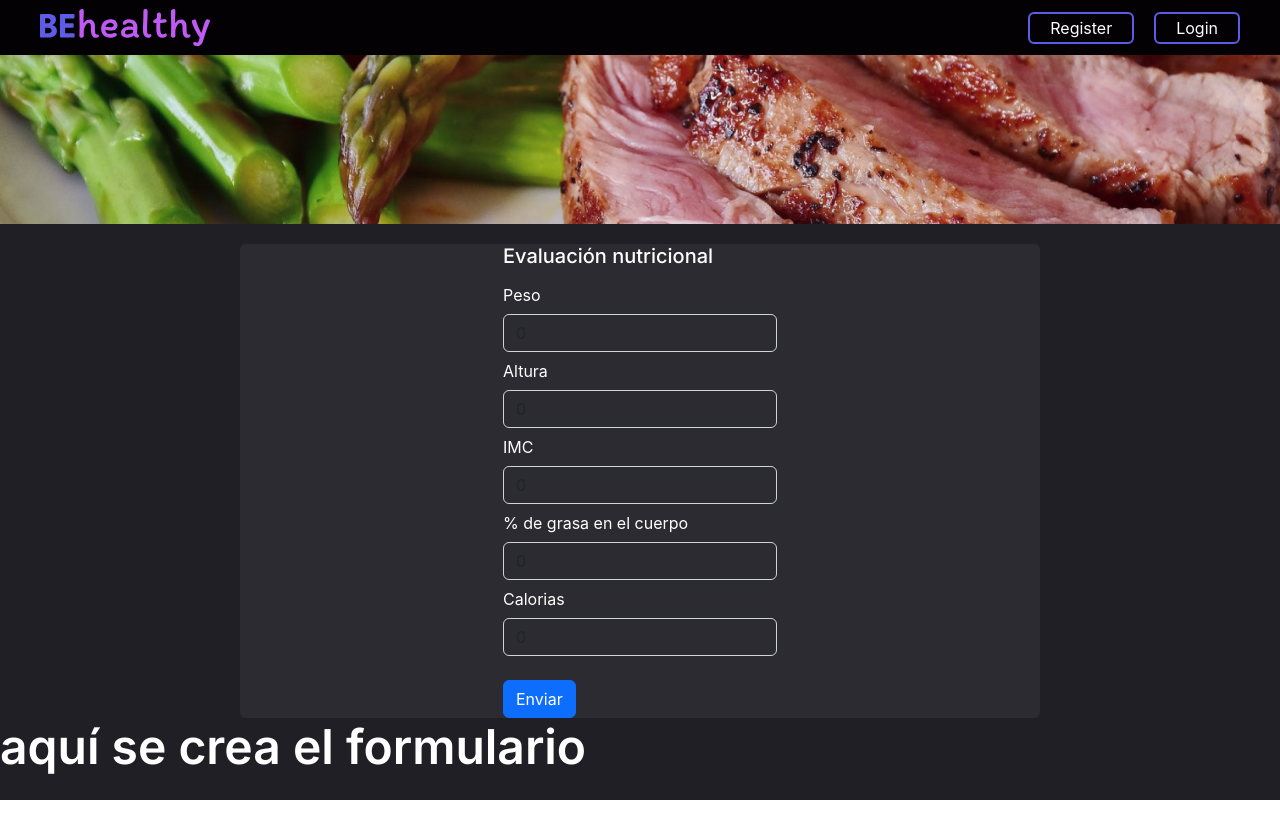
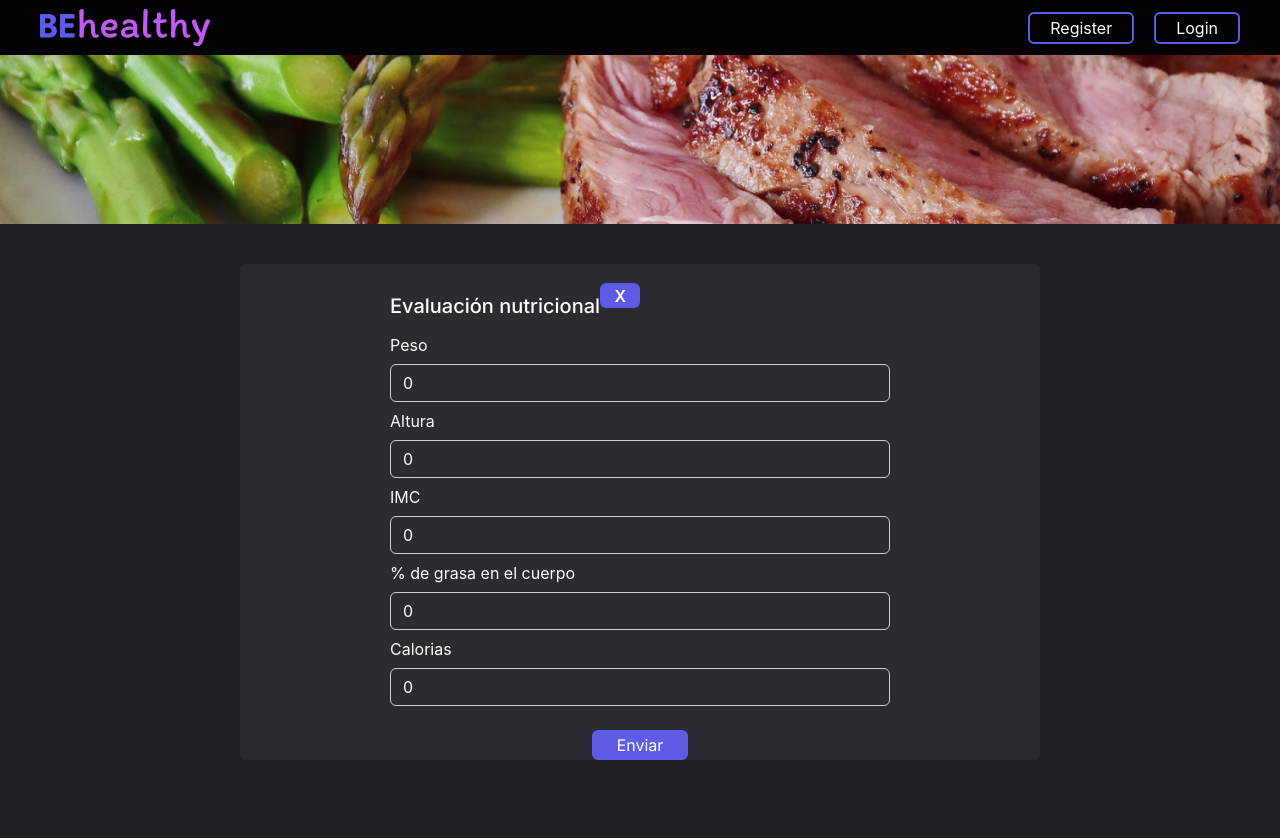
Before and after one commit to carlolb1232/be-healthy-app, a React (Create React App) app in the folder client/: page /create-period/1 in a window 1280 px wide. Shown: the top 838 px of the page. Before the commit the page ends 800 px from the top, so only its background shows below. Built offline with nearby package versions, Linux system fonts and the light colour scheme.

Commit message:
avance vista crear periodo

```diff
--- a/client/src/App.css
+++ b/client/src/App.css
@@ -18,3 +18,8 @@
   max-width: 1000px;
   font-family: 'Inter', sans-serif;
 }
+
+/* VISTA EVALUACION NUTRICIONAL CLIENT */
+.form-control{
+  color:white
+}
--- a/client/src/components/PeriodForm.js
+++ b/client/src/components/PeriodForm.js
@@ -1,6 +1,7 @@
 import React from 'react';
 import { Formik, Field, Form, ErrorMessage } from "formik";
 import * as Yup from "yup";
+import styles from "./PeriodForm.module.css"
 
 
 const PeriodForm = (props) => {
@@ -46,7 +47,7 @@ const PeriodForm = (props) => {
         }) => {
           return (
             <div>
-              <Form onSubmit={handleSubmit}>
+              <Form className={styles.container_form} onSubmit={handleSubmit}>
 
                 <label htmlFor="weight" className="col-form-label">Peso</label>
                 <Field id='weight' type="number" placeholder="weight" className={`form-control`} name='weight' />
@@ -69,7 +70,7 @@ const PeriodForm = (props) => {
                 {errors.calories && touched.calories && <p>{errors.calories}</p>}
 
                 <br></br>
-                <button className="btn btn-primary" type="submit" disabled={Object.values(errors).length > 0}>Enviar</button>
+                <button className={styles.btn_enviar} type="submit" disabled={Object.values(errors).length > 0}>Enviar</button>
               </Form>
             </div>
           );
--- /dev/null
+++ b/client/src/components/PeriodForm.module.css
@@ -0,0 +1,19 @@
+.container_form{
+  width: 500px;
+  display: flex;
+  flex-direction: column;
+}
+
+.btn_enviar{
+  padding: 3px 25px ;
+  background-color: #5E5CE6;
+  color: white;
+  border: none;
+  border-radius: 6px;
+  align-self: center;
+  font-family: 'Inter', sans-serif;
+  font-weight: 400;
+  align-self: center;
+
+
+}
--- a/client/src/views/ClientPeriods.js
+++ b/client/src/views/ClientPeriods.js
@@ -52,7 +52,7 @@ const ClientPeriods = () => {
       <div className={styles.contain_table}>
         <div className={styles.contain_periods}>
           <h2 className={styles.title}>Registros mensuales</h2>
-          <button className={styles.btn_createPediods} onClick={()=>navigate(`/create-period/${client?._id}`)}>Crear perido de entrenamiento</button>
+          <button className={styles.btn_createPediods} onClick={()=>navigate(`/create-period/${client?._id}`)}>Crear período de entrenamiento</button>
         </div>
 
         {/* ESTE BOTON CREARA UN PERIODO PARA UN USUARIO */}
--- a/client/src/views/CreatePeriod.js
+++ b/client/src/views/CreatePeriod.js
@@ -8,7 +8,9 @@ import { simplePost } from '../services/simplePost';
 import styles from "./styles_modules/CreatePeriod.module.css"
 import img_evaluacion from "../assets/img_evaluacionNutricional.png"
 
+
 const CreatePeriod = () => {
+
 
   const { idUser } = useParams();
   const navigate = useNavigate()
@@ -49,12 +51,13 @@ const CreatePeriod = () => {
       <img  src={img_evaluacion} alt="imagen de evaluacion nutricional" />
       <div className={styles.container_background}>
         <div className={styles.container_form}>
-          <h3 className={styles.title}>Evaluación nutricional</h3>
+          <div className={styles.container_title}>
+            <h3 className={styles.title}>Evaluación nutricional</h3>
+            <button className={styles.btnCerrar} onClick={()=>navigate("/client-periods/")}>X</button>
+          </div>
           <PeriodForm onSubmitProp={updateUser}/>
         </div>
       </div>
-      <h1>aquí se crea el formulario</h1>
-      {/* ESTE FORMULARIO ES PARA CREAR UN PERIODO */}
     </div>
   );
 }
--- a/client/src/views/styles_modules/CreatePeriod.module.css
+++ b/client/src/views/styles_modules/CreatePeriod.module.css
@@ -1,5 +1,6 @@
 .container{
-  height: calc(100vh - 55px );
+  /* height: calc(100vh - 55px ); */
+  height: 100vh;
   background-color: #1F1F25;
 }
 
@@ -9,7 +10,7 @@
   max-width: 800px;
   border-radius: 6px;
   margin: 0 auto;
-  margin-top: 20px;
+  margin-top: 40px;
   background-color: #d9d9d910;
   display: flex;
   flex-direction: column;
@@ -18,6 +19,7 @@
 }
 
 .title{
+  margin-top:30px ;
   font-family: 'Inter', sans-serif;
   font-size: 20px;
   color: white;
@@ -26,3 +28,26 @@
 .container_form{
   color:white;
 }
+
+.container_title{
+  display: flex;
+}
+
+.btnCerrar{
+  width: 40px;
+  height: 25px;
+  background-color: #5E5CE6;
+  color: white;
+  border:none;
+  border-radius: 6px;
+  text-align: center;
+  font-size: 16px;
+  font-weight: 600;
+  align-self: center;
+
+}
+
+PeriodForm{
+  padding-bottom: 30px;
+  margin-bottom: 30px;
+}
```
